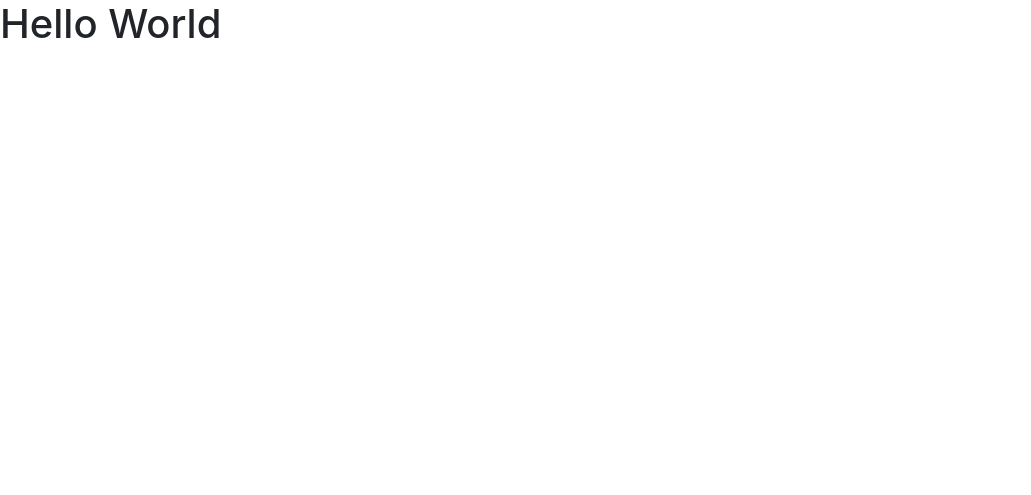
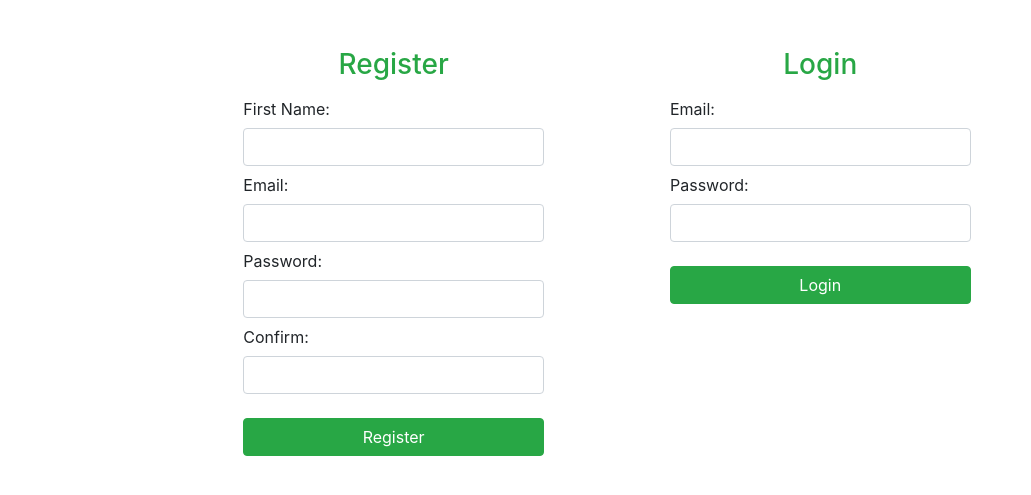
Before and after one commit to MaryamWeb/Django_authentication, a Django app: page / in a window 1280 px wide. Shown: the top 495 px of the page, without its empty margins (0-1031 px from the left). Run offline with Django 3.2, Linux system fonts and the light colour scheme.

Commit message:
Create the forms in index.html

```diff
--- a/login_register_app/templates/index.html
+++ b/login_register_app/templates/index.html
@@ -7,6 +7,44 @@
         <link rel="stylesheet" href="https://cdn.jsdelivr.net/npm/bootstrap@4.5.3/dist/css/bootstrap.min.css" integrity="sha384-TX8t27EcRE3e/ihU7zmQxVncDAy5uIKz4rEkgIXeMed4M0jlfIDPvg6uqKI2xXr2" crossorigin="anonymous">
     </head>
     <body>
-        <h1>Hello World</h1>
+        <div class="container col-md-8 mt-5">
+            {%if request.session.user_id%}
+                <p class="text-right d-block">Logged in as <a href="#">{{request.session.first_name}}</a></p>
+            {%endif%}
+            <div class="row">
+                <form action="/register" method="post" class="col-6">
+                    {% csrf_token %}
+                    <div class="form-group col-md-10 ">
+                        <h3 class="text-success text-center">Register</h3>
+                        <label for="inputfirstname" class="col-form-label">First Name:</label>
+                        <input type="text" class="form-control" id="inputfirstname" name="first_name">
+
+                        <label for="inputemail" class="col-form-label">Email:</label>
+                        <input type="email" class="form-control" id="inputemail" name="email">
+
+                        <label for="inputpassword" class="col-form-label">Password:</label>
+                        <input type="password" class="form-control" id="inputpassword" name="password">
+
+                        <label for="inputpasswordconfirm" class="col-form-label">Confirm:</label>
+                        <input type="password" class="form-control" id="inputpasswordconfirm" name="password_confirm">
+
+                        <input type='submit' value='Register' class="btn btn-success btn-block mt-4">
+                    </div>
+                </form>
+                <form action="/login" method="post" class="col-6">
+                    {% csrf_token %}
+                    <div class="form-group col-md-10">
+                        <h3 class="text-success text-center">Login</h3>
+                        <label for="inputemail" class="col-form-label">Email:</label>
+                        <input type="email" class="form-control" id="inputemail" name="email">
+
+                        <label for="inputpassword" class="col-form-label">Password:</label>
+                        <input type="password" class="form-control" id="inputpassword" name="password">
+
+                        <input type='submit' value='Login' class="btn btn-success btn-block mt-4">
+                    </div>
+                </form>
+            </div>
+        </div>
     </body>
  </html>
```
